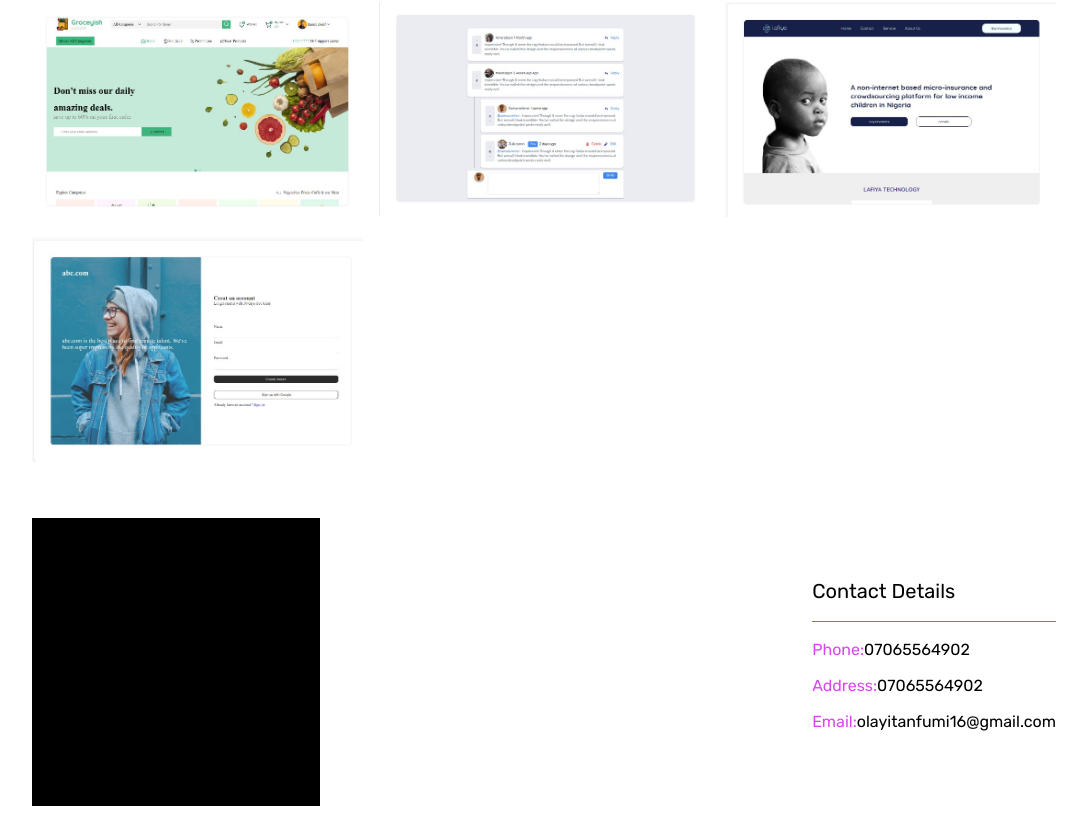
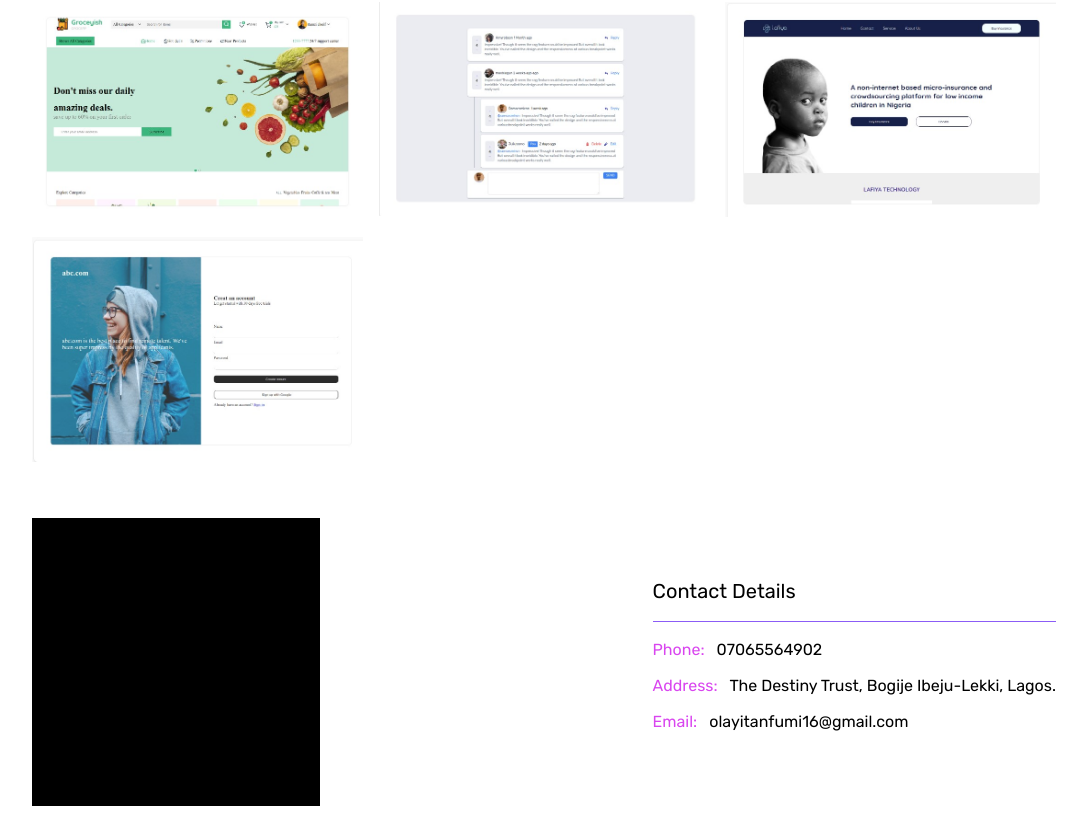
Before and after one commit to Wura-ola/Portfolio, a React (Vite) app: page / in a window 1280 px wide. Shown: the part 1250-2076 px from the top of the page, without its empty margins (96-1183 px from the left). Built offline with nearby package versions, Linux system fonts and the light colour scheme.

Commit message:
committed

```diff
--- a/src/components/Contact.jsx
+++ b/src/components/Contact.jsx
@@ -11,15 +11,15 @@ export default function Contact() {
         <hr className="h-px my-4 bg-violet-500 border-0" />
         <div>
           <p className="my-3 ">
-            <span className="text-fuchsia-500">Phone:</span>
+            <span className="text-fuchsia-500 mr-3">Phone:</span>
             07065564902
           </p>
           <p className="my-3 ">
-            <span className="text-fuchsia-500">Address:</span>
-            07065564902
+            <span className="text-fuchsia-500 mr-3">Address:</span>
+            The Destiny Trust, Bogije Ibeju-Lekki, Lagos.
           </p>
           <p className="my-3 ">
-            <span className="text-fuchsia-500">Email:</span>
+            <span className="text-fuchsia-500 mr-3">Email:</span>
             olayitanfumi16@gmail.com
           </p>
         </div>
--- a/src/components/Projects.jsx
+++ b/src/components/Projects.jsx
@@ -11,10 +11,7 @@ function Projects() {
 
       <div className=" grid grid-cols-3 gap-4">
         <div>
-          <a
-            href="https://vercel.com/wura-ola/tdt-foods-master-master"
-            target="_blank"
-          >
+          <a href="https://tdt-foods-master-master.vercel.app/" target="_blank">
             <img src={Project1} alt="" />
           </a>
         </div>
```
